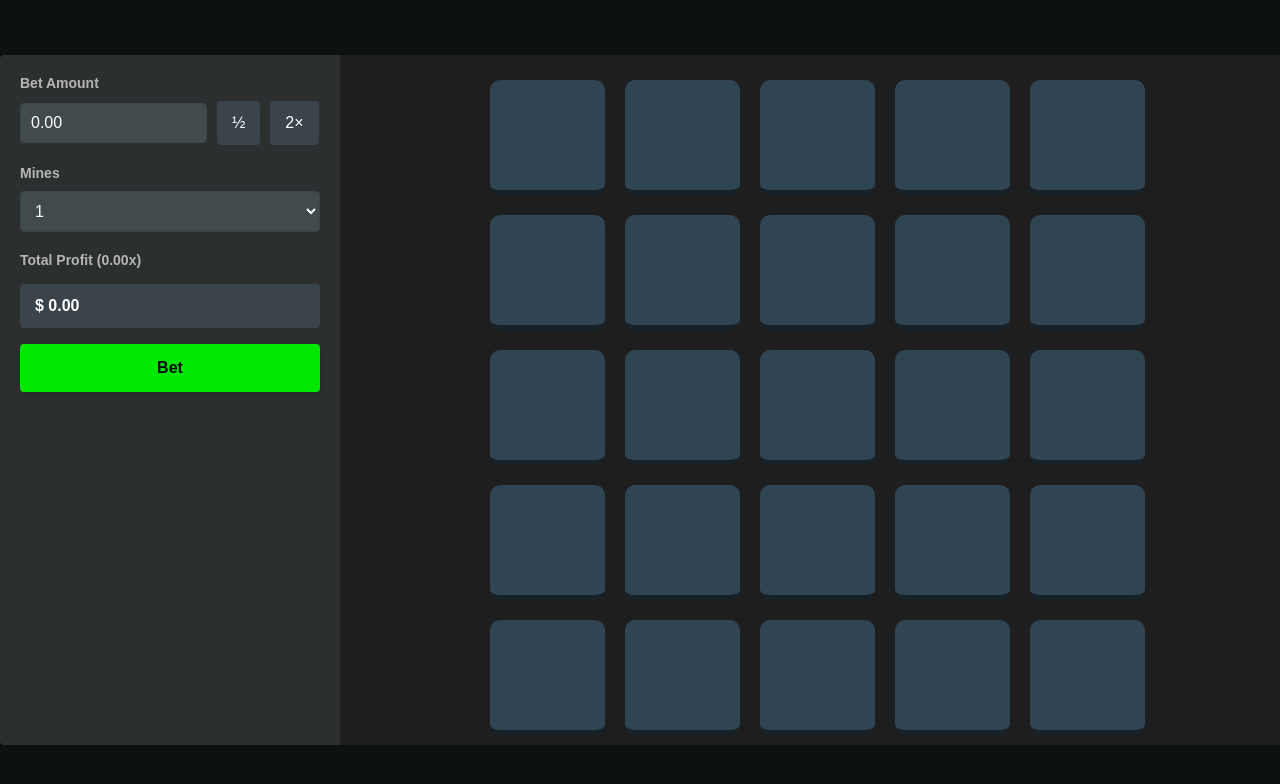
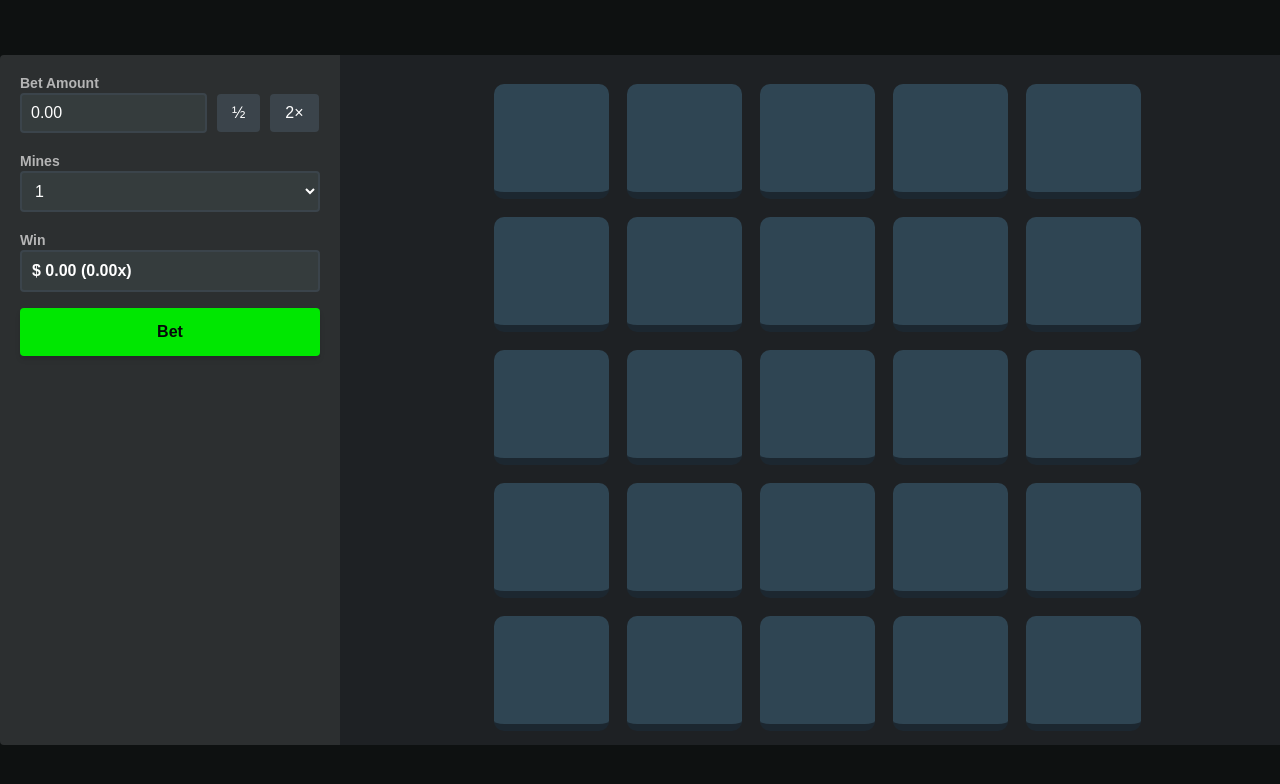
Before and after one commit to staten-island-tech/create-task-EmersonYang3, a website built with Vite: page APP/index.html in a window 1280 px wide. Built offline with nearby package versions, Linux system fonts and the light colour scheme.

Commit message:
Payout + CSS fixes

```diff
--- a/APP/index.html
+++ b/APP/index.html
@@ -52,8 +52,8 @@
           <option value="24">24</option>
           <option value="25">25</option>
         </select>
-        <label for="total-profit">Total Profit (0.00x)</label>
-        <p id="total-profit">$ 0.00</p>
+        <label for="total-payout">Win</label>
+        <p id="total-payout">$ 0.00 (0.00x)</p>
         <button class="bet-button">Bet</button>
       </div>
       <div class="game-container">
@@ -87,4 +87,5 @@
       </div>
     </div>
   </body>
+  <script src="src/main.js"></script>
 </html>
--- a/APP/src/styles/betting-settings.css
+++ b/APP/src/styles/betting-settings.css
@@ -10,20 +10,29 @@
   color: #fff;
 }
 
-#total-profit {
-  padding: 13px 15px;
-  border: none;
-  border-radius: 4px;
-  font-size: 16px;
-  background-color: #3b444b;
-  color: #fff;
-}
+
 
 label {
   display: block;
-  margin-bottom: 10px;
+  margin-bottom: 2px;
   font-size: 14px;
   color: #b5b5b5;
+}
+
+
+#total-payout {;
+  margin-top: 2px;
+  border-radius: 4px;
+  font-size: 16px;
+  background-color: #353c3d;
+  border: 2px solid #3b444b;
+  color: #fff;
+  padding: 10px;
+  transition: border 0.15s cubic-bezier(0.4, 0, 0.2, 1)
+}
+
+#total-payout:hover {
+  border: 2px solid #515c5f;
 }
 
 .input-wrap {
@@ -35,21 +44,41 @@ label {
 
 input[type="number"] {
   width: 165px;
-  padding: 10px;
-  border: 1px solid #3b444b;
+  padding: 9px;
+  border: 2px solid #3b444b;
   border-radius: 4px;
-  background-color: #414a4c;
+  background-color: #353c3d;
   color: #fff;
   font-size: 16px;
+  transition: border 0.15s cubic-bezier(0.4, 0, 0.2, 1)
 }
 
 select {
   width: 100%;
-  padding: 10px;
+  padding: 9px;
   margin-bottom: 20px;
-  border: 1px solid #3b444b;
+  border: 2px solid #3b444b;
   border-radius: 4px;
-  background-color: #414a4c;
+  background-color: #353c3d;
   color: #fff;
   font-size: 16px;
+  transition: border 0.15s cubic-bezier(0.4, 0, 0.2, 1)
 }
+
+input[type="number"]:hover{
+  border: 2px solid #515c5f;
+}
+
+input[type="number"]:focus{
+  outline: none;
+  border: 2px solid #515c5f;
+}
+
+select:hover {
+  border: 2px solid #515c5f;
+}
+
+select:focus {
+  outline: none;
+  border: 2px solid #515c5f;
+}
--- a/APP/src/styles/buttons.css
+++ b/APP/src/styles/buttons.css
@@ -8,6 +8,7 @@ button {
 }
 
 #halve-bet, #double-bet {
+  padding: 10px 15px;
   background-color: #3b444b;
   color: #fff;
 }
--- a/APP/src/styles/game-container.css
+++ b/APP/src/styles/game-container.css
@@ -2,7 +2,7 @@
     display: flex;
     justify-content: center;
     align-items: center;
-    background-color: #1e1e1e;
+    background-color: rgb(30, 33, 36);
     height: 650px;
     width: 900px;
     padding: 20px;
@@ -12,7 +12,7 @@
     display: grid;
     grid-template-columns: repeat(5, 100px);
     grid-template-rows: repeat(5, 100px);
-    gap: 35px;
+    gap: 33px;
     justify-self: center;
 }
 
@@ -22,7 +22,7 @@
     width: 115px;
     height: 115px;
     transition: background-color 0.15s cubic-bezier(0.4, 0, 0.2, 1), transform 0.1s cubic-bezier(0.4, 0, 0.2, 1), box-shadow 0.1s cubic-bezier(0.4, 0, 0.2, 1);
-    border-bottom: 5px solid rgb(23, 33, 40);
+    border-bottom: 7px solid rgb(28, 39, 48);
 }
 
 .mine:hover {
```
Also changed, not shown: APP/src/main.js (added).
